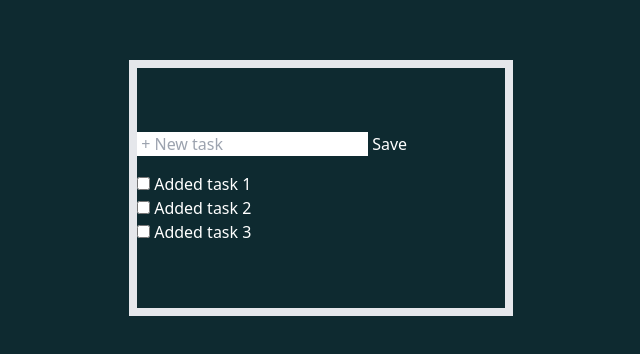
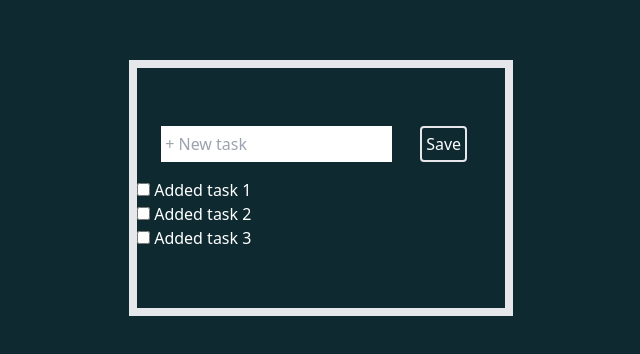
Before and after one commit to Guizemoreira/mentoring, a plain HTML site: page index.html in a window 1280 px wide. Shown: the part 212-566 px from the top of the page, without its empty margins (319-959 px from the left). Drawn offline with nearby package versions, Linux system fonts and the light colour scheme.

Commit message:
Add div Task Input area the CSS classes

```diff
--- a/index.html
+++ b/index.html
@@ -11,9 +11,9 @@
     <!--Main Div-->
     <div class="self-center flex flex-col justify-center w-96 h-64 border-8 space-y-4">
         <!--Task Input area-->
-        <div>
-            <input type="text" id="ntask" name="ntask" placeholder=" + New task">
-            <input type="submit" value="Save">
+        <div class="ml-6">
+            <input type="text" id="ntask" name="ntask" placeholder=" + New task" class="text-black h-9">
+            <input type="submit" value="Save" class="ml-6 border-2 rounded p-1">
         </div>
 
         <!--Task list-->
```
